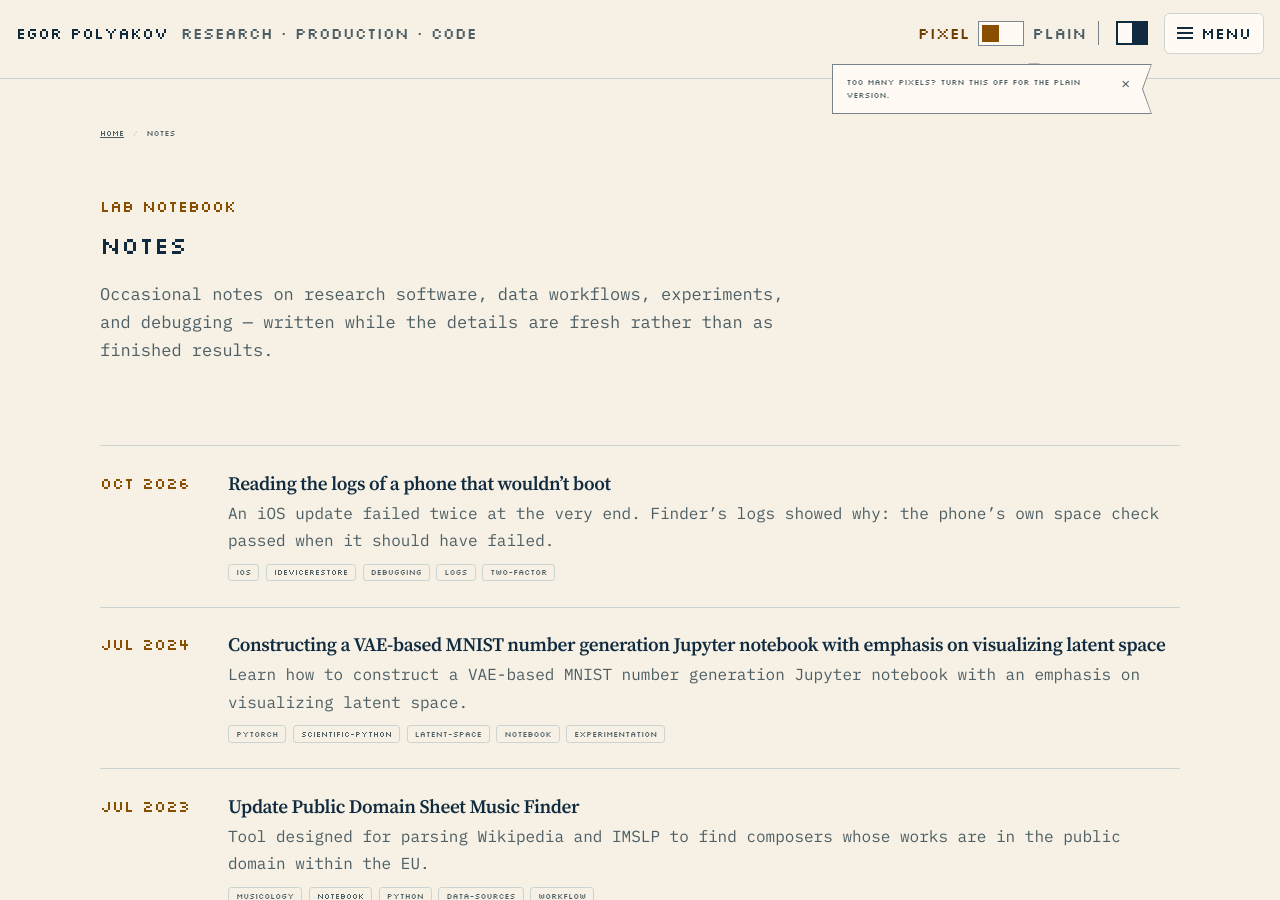
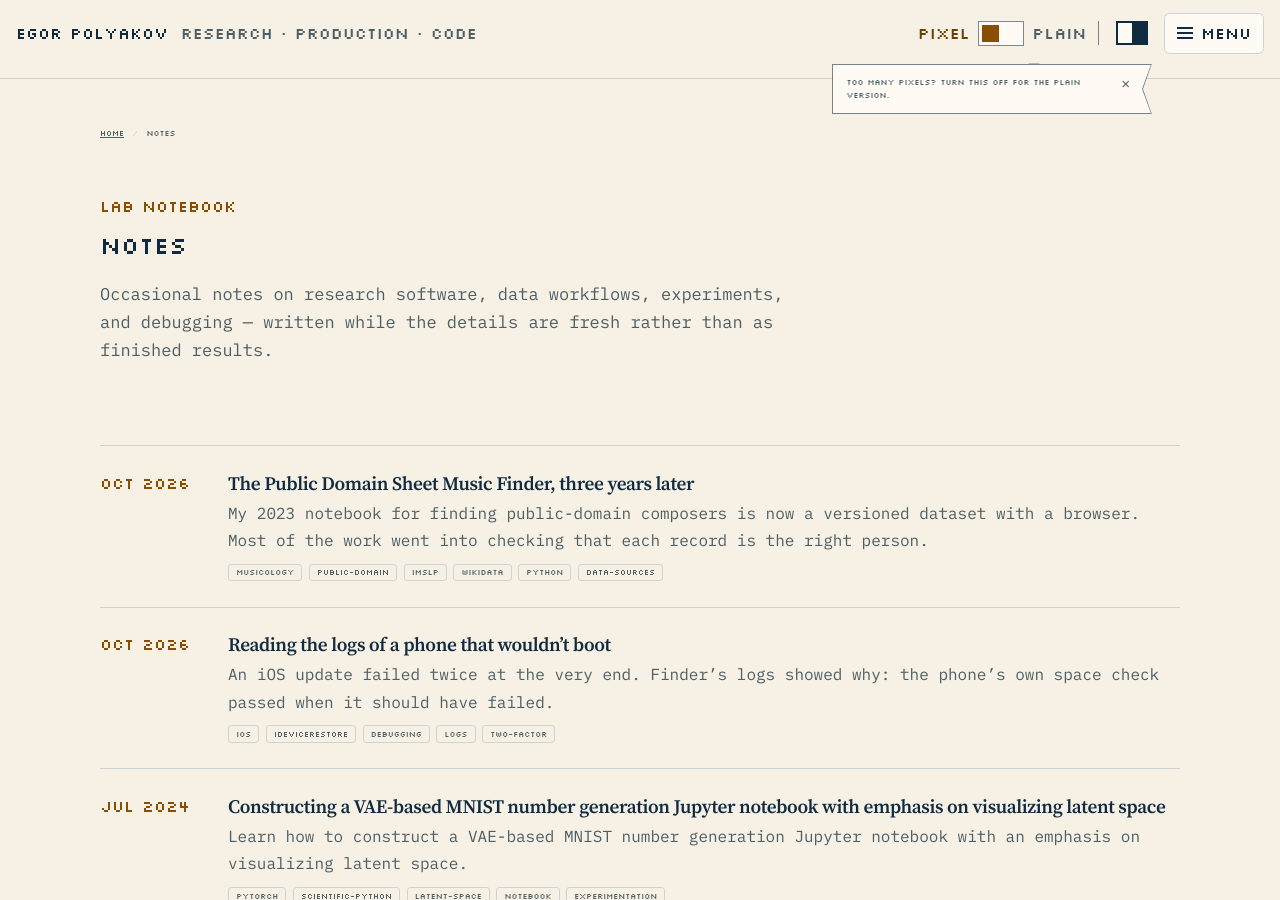
Before and after one commit to egorpol/egorpol.github.io, a Jekyll site: the page built from notes.md, in a window 1280 px wide and 900 px high. Built offline with Jekyll 4.4.1, drawn with Linux system fonts in a browser that asks for light colours; part of the change alters nothing that is shown.

Commit message:
Add the note on eu-pd-composers, three years after the 2023 tool
The note describes release r020 (now live). The July 2023 note links the
project's repository under its new name.

Co-Authored-By: Claude Opus 5.5 <noreply@anthropic.com>

```diff
--- a/_posts/2023-07-03-blog1.md
+++ b/_posts/2023-07-03-blog1.md
@@ -17,6 +17,6 @@ I have just released an update to a tool I built several months ago. Originally
 - **imslp_extract.ipynb**: Newly added notebook to parse all available scores for a selected composer from the IMSLP database.
 - **llm_parse.ipynb**: Experimental notebook for parsing, summarizing, and answering questions about a selected composer based on their Wikipedia article. This notebook utilizes local running large language models provided in LM Studio.
 
-For those interested in exploring these updates, the updated project is available on my GitHub: [PublicDomainSheetMusicFinder](https://github.com/egorpol/PublicDomainSheetMusicFinder)
+For those interested in exploring these updates, the updated project is available on my GitHub: [PublicDomainSheetMusicFinder](https://github.com/egorpol/eu-pd-composers)
 
 Stay tuned for more updates!
--- /dev/null
+++ b/_posts/2026-10-28-public-domain-sheet-music-finder-revisited.md
@@ -0,0 +1,65 @@
+---
+layout: post
+title: "The Public Domain Sheet Music Finder, three years later"
+date: 2026-10-28
+categories: [research, tools]
+tags: [musicology, public-domain, imslp, wikidata, python, data-sources]
+excerpt: "My 2023 notebook for finding public-domain composers is now a versioned dataset with a browser. Most of the work went into checking that each record is the right person."
+---
+
+The [first note on this site]({% post_url 2023-07-03-blog1 %}), in July 2023, was about a small tool for finding composers whose music is in the public domain in the EU. Over the last few weeks I rebuilt it. It has a new name, eu-pd-composers, and it is now a dataset you can browse rather than a notebook you have to run.
+
+## What it was
+
+The old version was a Jupyter notebook of about 200 lines. It scraped Wikipedia’s [List of 20th-century classical composers](https://en.wikipedia.org/wiki/List_of_20th-century_classical_composers), ranked the composers by pageviews, filtered them by death year, and built an IMSLP category URL from each name. If that page existed, it counted as a hit: 961 of 3,367 composers. Nothing checked whether the page belonged to the same person.
+
+## What it is now
+
+[eu-pd-composers](https://github.com/egorpol/eu-pd-composers) is a versioned dataset with a [browser](https://egorpol.github.io/eu-pd-composers/). It starts from the same Wikipedia list and adds life dates and identifiers from [Wikidata](https://www.wikidata.org/), each composer’s work pages from [IMSLP](https://imslp.org/), and authority records from [GND](https://lobid.org/gnd) and [VIAF](https://viaf.org/). The current release, r020:
+
+|                                                    | Composers |
+| -------------------------------------------------- | --------- |
+| In the list                                        | 3,369     |
+| Public domain in the EU now (died 1955 or earlier) | 777       |
+| Not yet (21 of them from 1 January 2027)           | 1,870     |
+| No death date on record                            | 722       |
+| Matched to an IMSLP composer page                  | 1,254     |
+
+The matched composers have 29,033 work pages on IMSLP, 20,391 of them by composers who are public domain now. Every label records where it came from, and each release is a fixed revision with a record of how it was built.
+
+Open licences are a separate axis from public domain. On IMSLP, 5,573 works have a score under Creative Commons or a similar licence: 974 are new compositions by 28 composers, the other 4,599 are editions. The browser can filter for either.
+
+## What the rebuild turned up
+
+**Names are not people.** Guessing a page from a name needed checking. Of 298 guessed IMSLP pages, 10 belonged to someone else: the composer [Karl Marx](https://en.wikipedia.org/wiki/Karl_Marx_%28composer%29) got [the philosopher’s page](https://imslp.org/wiki/Category:Marx,_Karl), the composer [William Wordsworth](https://en.wikipedia.org/wiki/William_Wordsworth_%28composer%29) [the poet’s](https://imslp.org/wiki/Category:Wordsworth,_William). Wikidata’s own IMSLP links weren’t safe either; four pointed at a different person, [Jindřich Feld](https://en.wikipedia.org/wiki/Jind%C5%99ich_Feld) at [his father](https://imslp.org/wiki/Category:Feld,_Jind%C5%99ich) among them. Some rows pointed at the wrong person altogether. Jean Perrin led to [the physicist](https://en.wikipedia.org/wiki/Jean_Perrin), who died in 1942, instead of [the Swiss composer](https://en.wikipedia.org/wiki/Jean_Perrin_%28composer%29), who died in 1989; Jaroslav Kvapil led to [a writer](https://en.wikipedia.org/wiki/Jaroslav_Kvapil) who died in 1950, eight years before [the composer](https://en.wikipedia.org/wiki/Jaroslav_Kvapil_%28composer%29). Both had been marked public domain. Now a match counts only if IMSLP’s life dates or Wikipedia link agree, and every correction is a [hand-reviewed override with a source](https://github.com/egorpol/eu-pd-composers/blob/main/data/overrides/composers.tsv).
+
+**Model guesses hid a bug.** IMSLP’s categories say what a piece is for: piano, voice, string quartet. A paging bug fetched them for only part of the works, so 62.8% came back with none, and the empty result was cached. In the first rebuilt releases, language-model guesses filled those gaps, so the data looked complete. With the bug fixed, IMSLP’s own categories label 98% of works, and model guesses dropped from 43.8% to 1.3%. A second bug turned every flute piece into guitar music, because “flute” contains “lute”.
+
+**IMSLP mostly agrees.** IMSLP warns when a work is not public domain in the EU. It shows that warning for 65 of the 20,391 works by composers the dataset calls public domain, mostly vocal works and posthumous publications, which a rule based on the composer’s death can’t see. For the 7,834 works by composers who are not yet public domain, it shows the warning on 4,527; IMSLP gives it only for composers who died between 1956 and 1971.
+
+## How I built it
+
+The project was also a testbed for [claude-orchestrator](https://github.com/egorpol/claude-orchestrator), a setup I keep refining around my own use. Claude Code is the main agent, and Codex and Cursor run on their own subscriptions, so I juggle three accounts. Claude kept design, data checks and review, and handed well-specified parts to Codex or Cursor, each in its own git worktree, with review and tests before anything was merged.
+
+## Where the models come in
+
+**A second opinion before the rebuild.** Before I changed anything, Claude and Codex each assessed the September release from the same brief, without seeing each other’s report. Both found the missing categories and the flute bug. Claude also looked up 120 works with a guessed instrumentation on IMSLP. 115 had usable categories, and the guess matched the project’s own category rules for only 57% of them.
+
+**Style labels.** Two models, gpt-6.1-sol through Codex and grok-4.7-low through Cursor, label each composer’s style and period, given the opening of the composer’s Wikipedia article. Only labels both agree on reach the dataset, for 2,842 composers, and each model’s vote is kept. Every decision is a row in a ledger in the repository, and a rebuild replays the ledger instead of calling a model, so it produces the same labels. Models never decide identity, life dates, public-domain status or the IMSLP match; those come from fixed rules and sourced overrides.
+
+**Searching for open scores.** Some living composers publish their own scores under Creative Commons: [Kyle Gann](https://www.kylegann.com/Gannmusic.html) has 176 of them online as PDFs. To find more like him, I had Codex and then Cursor’s agent search the web for the 2,592 composers who are not public domain yet. The agents only search; a script fetches each result page, follows one link, and looks for a licence statement and score files. When Cursor’s search tool was blocked, the model made up URLs from memory, so the script now takes URLs only from actual search results. Two pilots with 49 random composers found nothing new, and the full sweep left 112 candidates I haven’t reviewed yet. Two catalogues are confirmed so far, Gann’s and [Jacques Lenot’s](https://www.jacqueslenot.net/partitions/), and a plain check of the official websites listed on Wikidata had found both. The false alarms were mostly site-wide licence notes: one composer’s Creative Commons credit belonged to a map widget, and on another site the licensed PDFs were a privacy policy and an FAQ.
+
+## Limits
+
+This is not legal advice. Public domain here means only that the composer died in 1955 or earlier (the EU’s life plus 70 years). Lyricists and librettists, editions, arrangements, posthumous publications and national exceptions are not considered, so check the work itself before you copy, perform or publish it. In Spain, for example, authors who died before 7 December 1987 are protected for 80 years after their death, which still covers up to 190 of the 777 composers marked public domain. The cohort is one English Wikipedia list, with its biases, and the accuracy of the style labels hasn’t been measured yet.
+
+## Credits and links
+
+- [eu-pd-composers](https://github.com/egorpol/eu-pd-composers) on GitHub, and its [browser](https://egorpol.github.io/eu-pd-composers/).
+- To cite the dataset: [10.5281/zenodo.23730119](https://doi.org/10.5281/zenodo.23730119) on Zenodo. The data is under [CC BY-SA 4.0](https://github.com/egorpol/eu-pd-composers/blob/main/data/LICENSE.md), the code under MIT.
+- [IMSLP](https://imslp.org/) for work pages, categories and rights information.
+- [Wikidata](https://www.wikidata.org/) for identities, life dates and identifiers.
+- Wikipedia’s [List of 20th-century classical composers](https://en.wikipedia.org/wiki/List_of_20th-century_classical_composers), where the cohort comes from.
+- [GND](https://lobid.org/gnd), through lobid, and [VIAF](https://viaf.org/) for authority records.
+- The identity corrections: the [overrides](https://github.com/egorpol/eu-pd-composers/blob/main/data/overrides/composers.tsv), each with its source, and the [changelog](https://github.com/egorpol/eu-pd-composers/blob/main/CHANGELOG.md).
+- [claude-orchestrator](https://github.com/egorpol/claude-orchestrator), the agent setup the project was built with.
```
Also changed, not shown: CHANGELOG.md.
